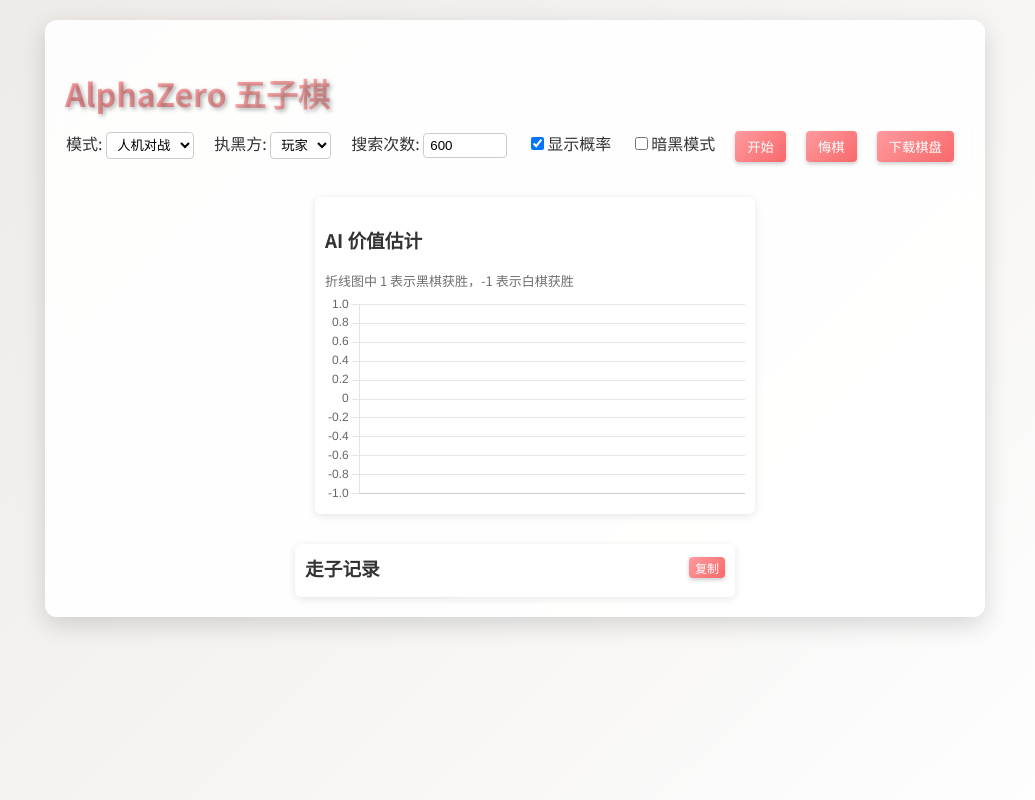
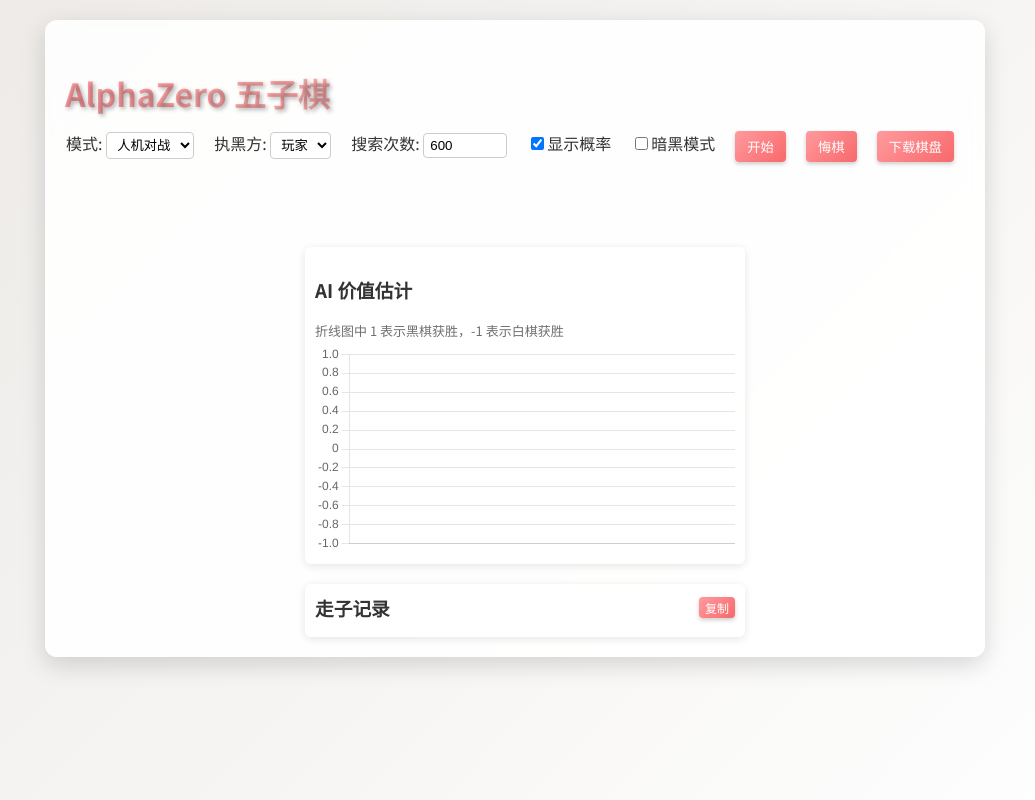
Before and after one commit to fg12345678901/alphazero_gomoku, a Flask app: page / in a window 1280 px wide. Shown: the whole page, without its empty margins (125-1160 px from the left). Run offline with Flask 3, Linux system fonts and the light colour scheme.

Commit message:
Stack history panel below value chart and fix status

```diff
--- a/webapp/static/style.css
+++ b/webapp/static/style.css
@@ -113,6 +113,8 @@ button:active {
     margin-top: 10px;
     color: #d33;
     font-weight: bold;
+    text-align: center;
+    flex-basis: 100%;
 }
 
 table.board {
@@ -250,6 +252,14 @@ td.white .move-num { color: #000; }
     flex-wrap: wrap;
 }
 
+.side-panels {
+    display: flex;
+    flex-direction: column;
+    align-items: center;
+    width: 420px;
+    max-width: 100%;
+}
+
 .chart-container {
     width: 420px;
     max-width: 100%;
@@ -310,4 +320,7 @@ td.white .move-num { color: #000; }
         margin-top: 0;
         margin-bottom: 20px;
     }
+    .side-panels {
+        margin-left: 20px;
+    }
 }
--- a/webapp/templates/index.html
+++ b/webapp/templates/index.html
@@ -37,6 +37,7 @@
 <div class="game-area">
     <div id="board"></div>
     <div id="status"></div>
+    <div class="side-panels">
         <div class="chart-container">
             <h3>AI 价值估计</h3>
             <p id="values"></p>
@@ -46,6 +47,7 @@
         <div class="history-container">
             <h3>走子记录 <button id="copyHistory" class="copy-btn" onclick="copyHistory()">复制</button></h3>
             <ol id="historyList"></ol>
+        </div>
     </div>
 </div>
 <script src="https://cdn.jsdelivr.net/npm/axios/dist/axios.min.js"></script>
```
Lines whose indentation alone changed are shown as unchanged.
